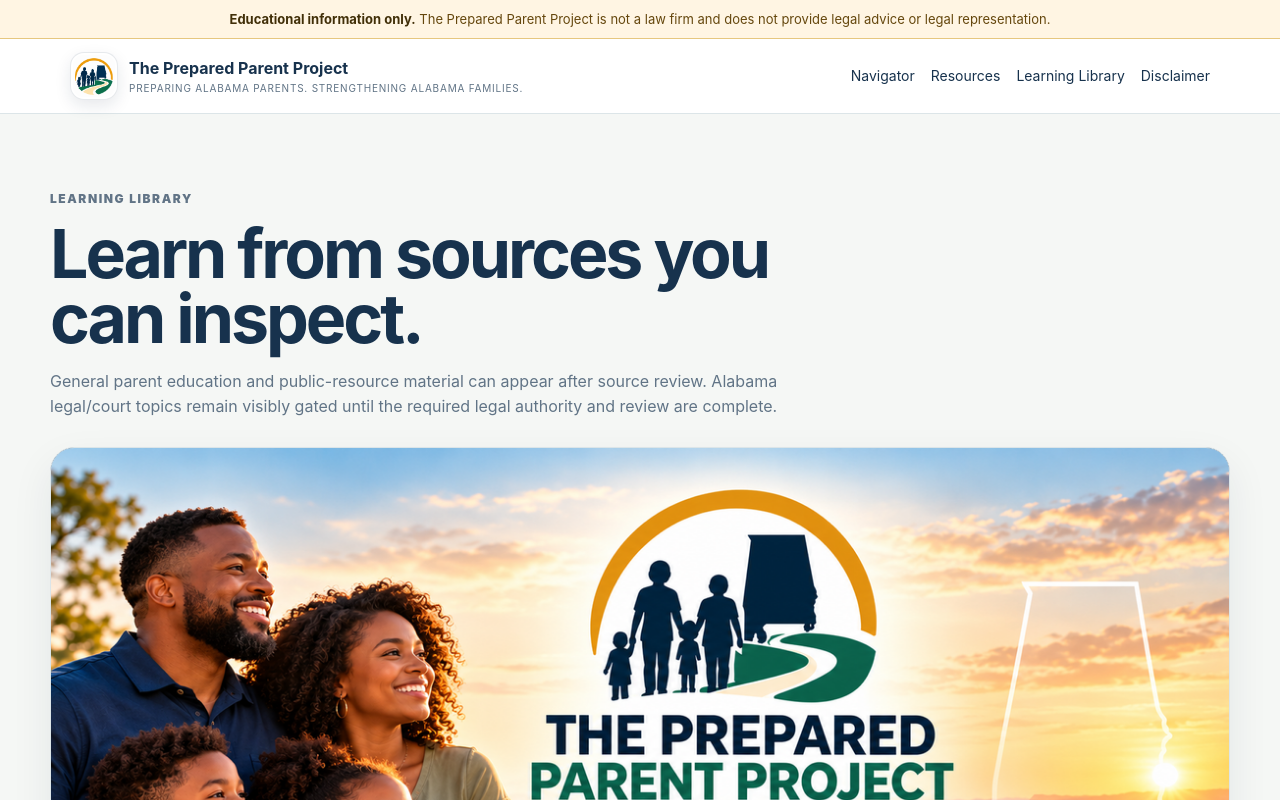
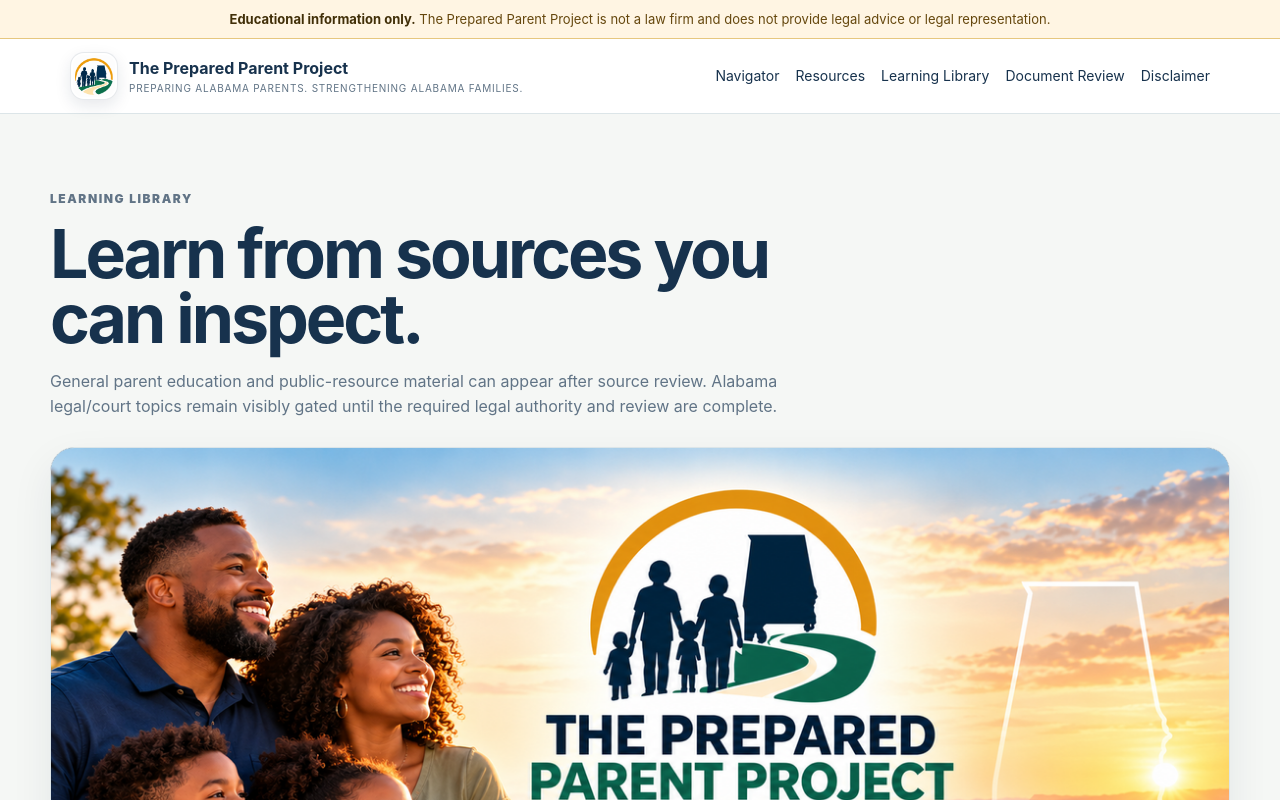
Before and after one commit to steelcityintrgrators/prepared-parent-project, a plain HTML site: page learn.html in a window 1280 px wide. Shown: the top 800 px of the page. Drawn offline with Linux system fonts and the light colour scheme.

Commit message:
Link Document Review throughout site

```diff
--- a/learn.html
+++ b/learn.html
@@ -19,7 +19,7 @@
 <header class="site-header">
   <div class="nav shell">
     <a class="brand" href="index.html"><img class="brand-logo" src="assets/media/brand-avatar.png" alt="The Prepared Parent Project logo"><span><b>The Prepared Parent Project</b><small>Preparing Alabama parents. Strengthening Alabama families.</small></span></a>
-    <nav class="links"><a href="index.html#navigator">Navigator</a><a href="index.html#resources">Resources</a><a href="learn.html">Learning Library</a><a href="disclaimer.html">Disclaimer</a></nav>
+    <nav class="links"><a href="index.html#navigator">Navigator</a><a href="index.html#resources">Resources</a><a href="learn.html">Learning Library</a><a href="document-review.html">Document Review</a><a href="disclaimer.html">Disclaimer</a></nav>
   </div>
 </header>
 <main>
```
